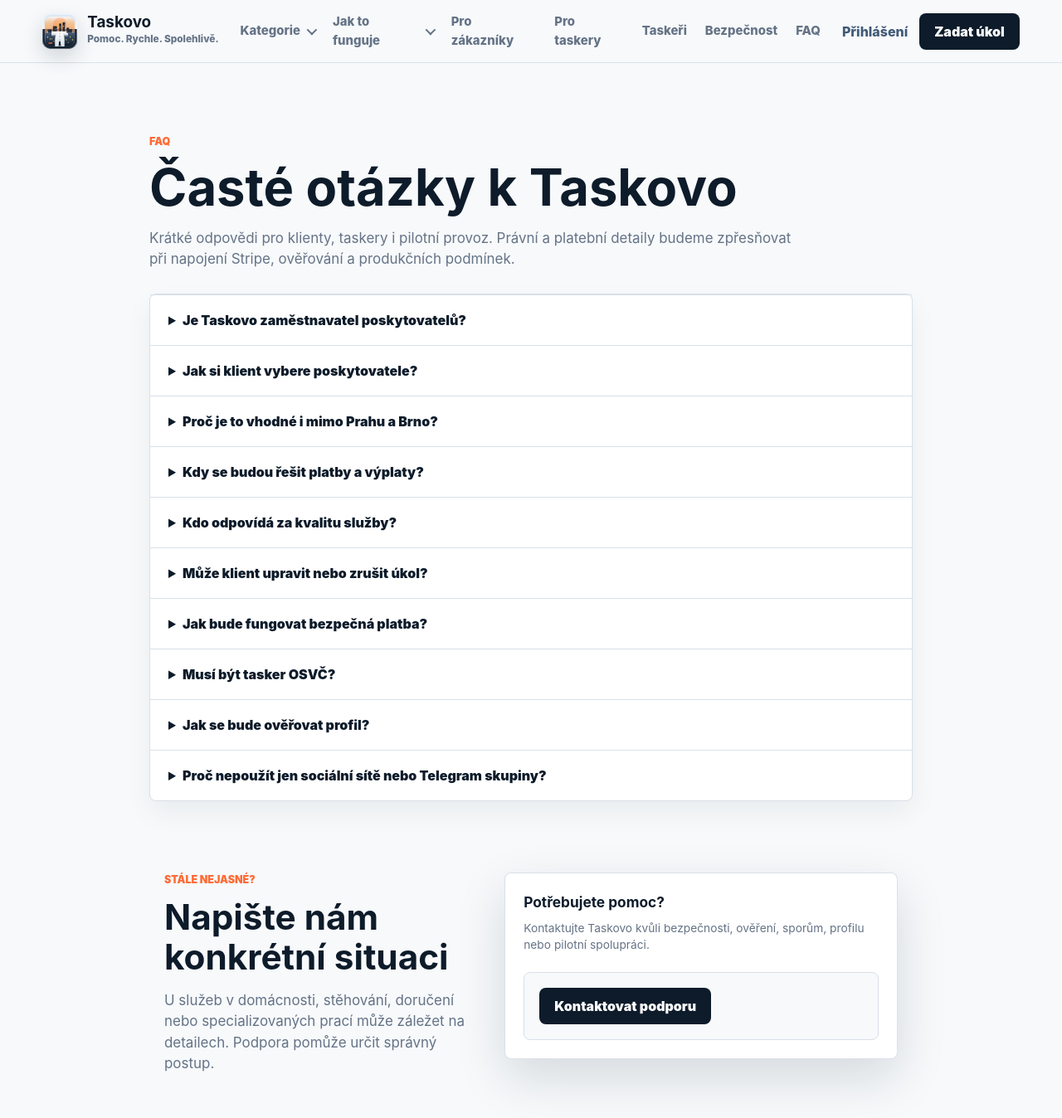
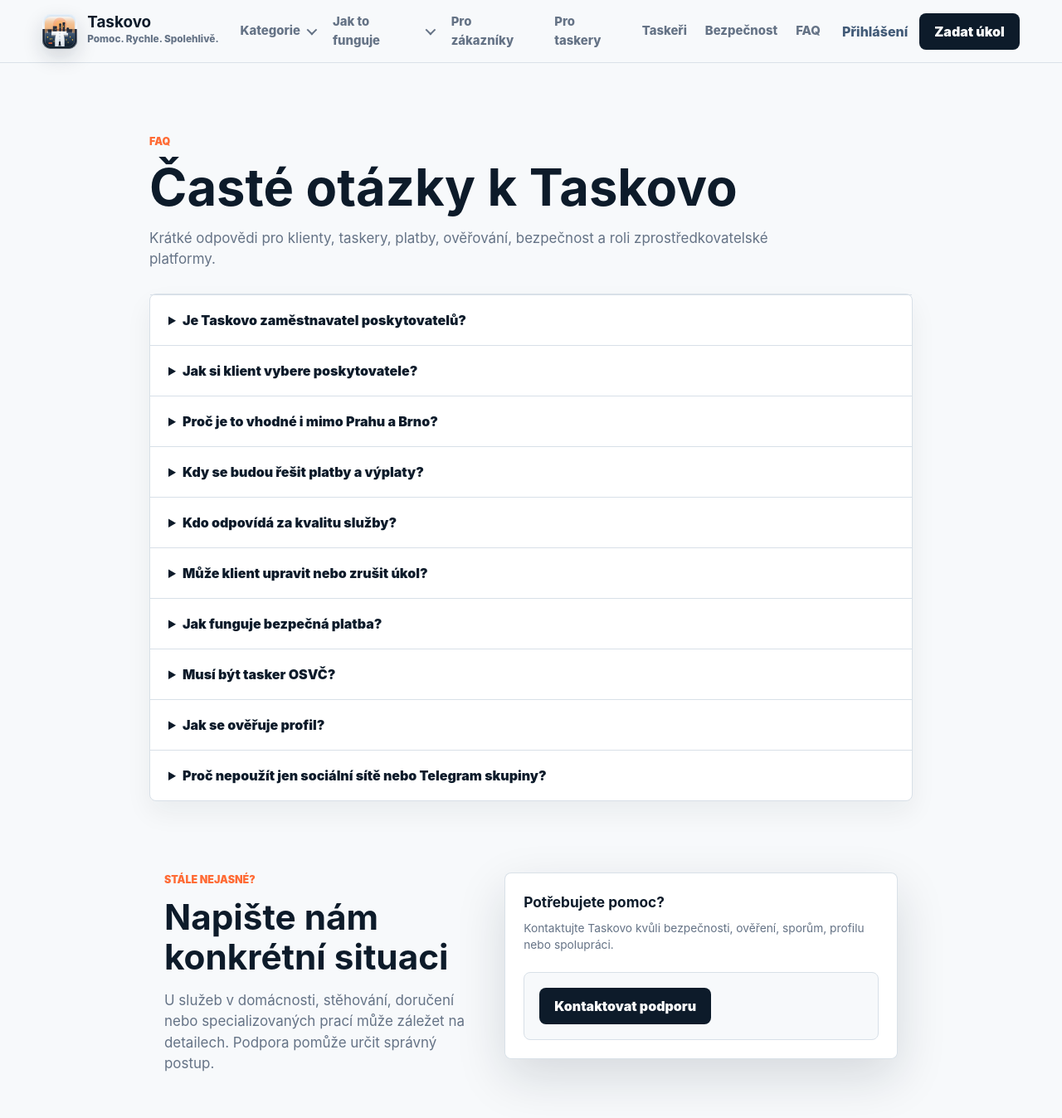
Before and after one commit to kaziodimm/taskovo-app, a Next.js app: page /faq in a window 1280 px wide. Shown: the top 1348 px of the page at 83% size. Built offline with nearby package versions, Linux system fonts and the light colour scheme; no server answers.

Commit message:
Polish FAQ production wording

```diff
--- a/app/faq/page.tsx
+++ b/app/faq/page.tsx
@@ -27,27 +27,27 @@ export const metadata: Metadata = {
 const extraFaqs = [
   {
     question: "Kdo odpovídá za kvalitu služby?",
-    answer: "Za provedení služby odpovídá vybraný tasker. Taskovo pomáhá s profily, recenzemi, komunikací, moderací a později s platbou, ale samotnou službu přímo neposkytuje.",
+    answer: "Za provedení služby odpovídá vybraný tasker. Taskovo pomáhá s profily, recenzemi, komunikací, moderací a platbou, ale samotnou službu přímo neposkytuje.",
   },
   {
     question: "Může klient upravit nebo zrušit úkol?",
     answer: "Ano, dokud ještě není vybraný tasker. Po výběru taskera je potřeba řešit změnu přes komunikaci nebo podporu, aby byla chráněná obě strany.",
   },
   {
-    question: "Jak bude fungovat bezpečná platba?",
-    answer: "V pilotní fázi připravujeme Stripe. Cílem je rezervace platby, potvrzení dokončení, možnost sporu a výplata taskerovi po odečtení provize platformy.",
+    question: "Jak funguje bezpečná platba?",
+    answer: "Platby jsou zpracovány přes platebního partnera. Cílem je rezervace platby, potvrzení dokončení, možnost sporu a výplata taskerovi po odečtení provize platformy.",
   },
   {
     question: "Musí být tasker OSVČ?",
-    answer: "U pravidelného poskytování služeb bude vhodné, aby tasker vystupoval jako OSVČ nebo firma a řešil své daňové a profesní povinnosti. Taskovo ho nezaměstnává.",
+    answer: "U pravidelného poskytování služeb je vhodné, aby tasker vystupoval jako OSVČ nebo firma a řešil své daňové a profesní povinnosti. Taskovo ho nezaměstnává.",
   },
   {
-    question: "Jak se bude ověřovat profil?",
-    answer: "Nejdříve ruční kontrolou profilu, fotky a základních údajů. Později je možné přidat kontrolu identity, IČO, bankovního účtu a specializovaných oprávnění pro vybrané služby.",
+    question: "Jak se ověřuje profil?",
+    answer: "Profil může projít kontrolou základních údajů, fotografie, identity, IČO, výplatních údajů a specializovaných oprávnění pro vybrané služby.",
   },
   {
     question: "Proč nepoužít jen sociální sítě nebo Telegram skupiny?",
-    answer: "Skupiny fungují pro rychlé hledání, ale chybí jim struktura, filtry, profily, recenze, historie, moderace a bezpečné platby. Taskovo má tyto věci spojit do jednoho místa.",
+    answer: "Skupiny fungují pro rychlé hledání, ale chybí jim struktura, filtry, profily, recenze, historie, moderace a bezpečné platby. Taskovo tyto věci spojuje do jednoho místa.",
   },
 ];
 
@@ -71,7 +71,7 @@ export default function FaqPage() {
         <section className="section-title">
           <p className="kicker">FAQ</p>
           <h1 className="page-title">Časté otázky k Taskovo</h1>
-          <p>Krátké odpovědi pro klienty, taskery i pilotní provoz. Právní a platební detaily budeme zpřesňovat při napojení Stripe, ověřování a produkčních podmínek.</p>
+          <p>Krátké odpovědi pro klienty, taskery, platby, ověřování, bezpečnost a roli zprostředkovatelské platformy.</p>
         </section>
 
         <div className="faq-list">
@@ -91,7 +91,7 @@ export default function FaqPage() {
           </div>
           <div className="request-card">
             <h3>Potřebujete pomoc?</h3>
-            <p className="fine-print">Kontaktujte Taskovo kvůli bezpečnosti, ověření, sporům, profilu nebo pilotní spolupráci.</p>
+            <p className="fine-print">Kontaktujte Taskovo kvůli bezpečnosti, ověření, sporům, profilu nebo spolupráci.</p>
             <div className="section-action"><a className="button primary" href="/kontakt">Kontaktovat podporu</a></div>
           </div>
         </section>
```
